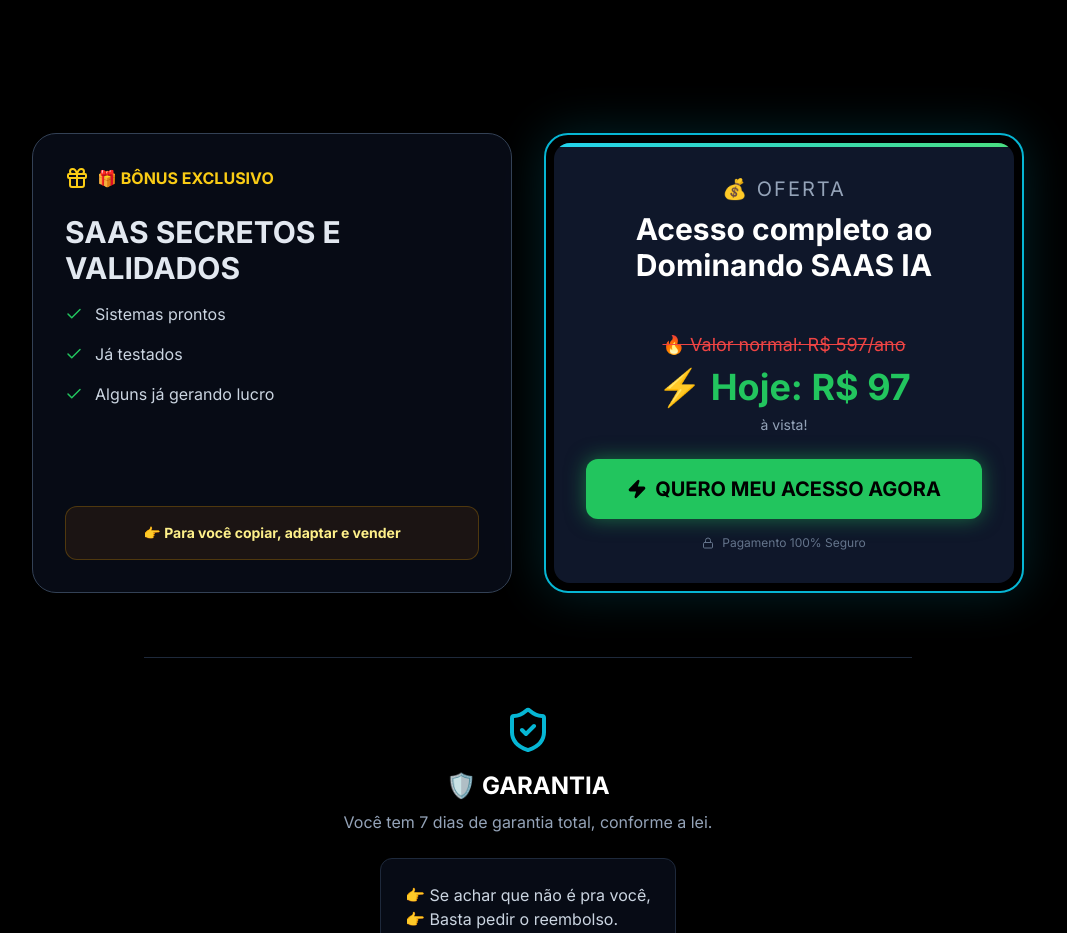
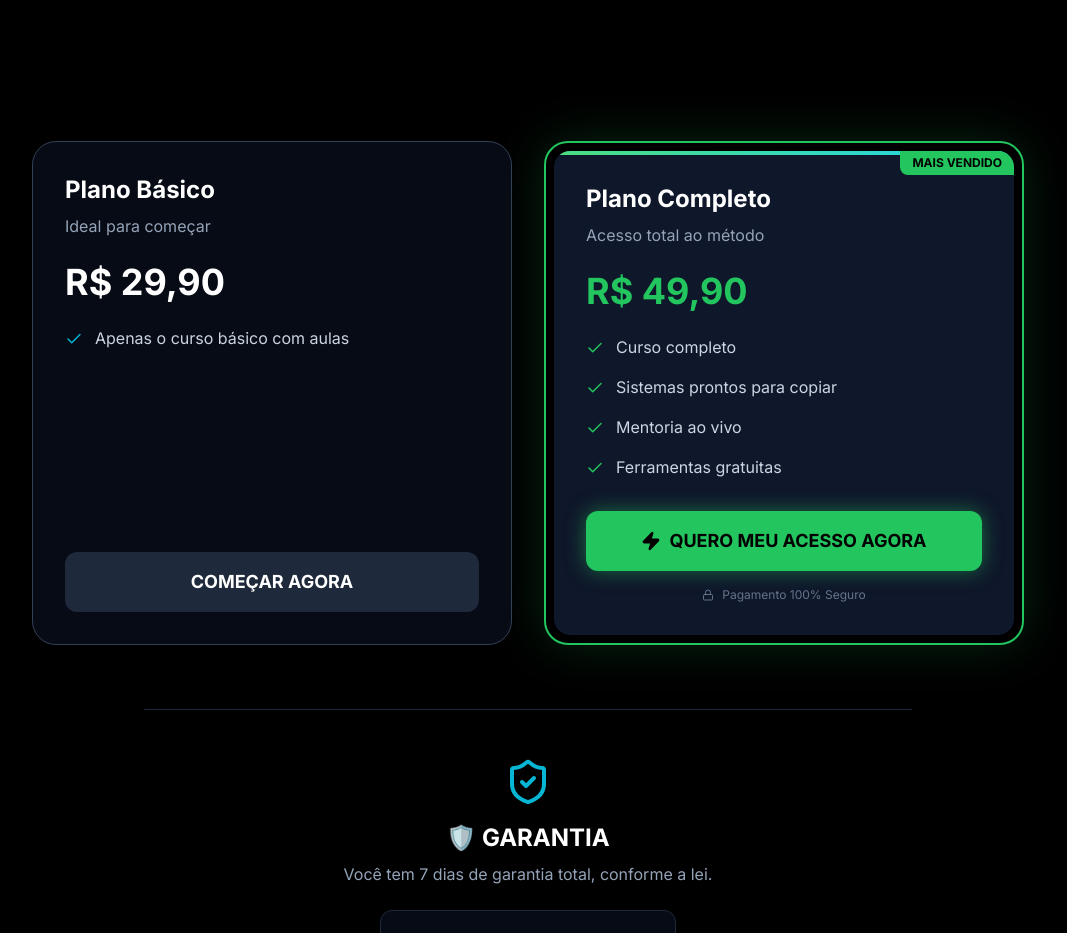
Before and after one commit to sellpayclub/pv-saascomia, a React (Vite) app: page / in a window 1280 px wide. Shown: the part 8920-9853 px from the top of the page, without its empty margins (112-1179 px from the left). Built offline with nearby package versions, Linux system fonts and the light colour scheme.

Commit message:
feat: Update hero and pricing copy
Refine the hero section's main headline to focus on recurrent income and AI-generated apps. Adjust the pricing section to present a "Plano Básico" with a clear price and introductory offering.

```diff
--- a/src/components/Hero.tsx
+++ b/src/components/Hero.tsx
@@ -30,16 +30,12 @@ export const Hero: React.FC = () => {
           </div>
 
           <h1 className="relative z-10 text-3xl md:text-5xl lg:text-6xl font-bold leading-tight font-space tracking-tight text-white headline-shadow">
-            Crie um SAAS com IA em 1 dia — mesmo sem saber programar.
+            Aprenda Criar uma renda recorrente de <span className="text-green-400">10k/mês em até 30 dias</span> vendendo aplicativos feitos por IA!
           </h1>
 
-          <p className="relative z-10 text-lg md:text-2xl text-slate-300 font-light border-l-4 border-cyan-500 pl-4 md:pl-6 leading-relaxed bg-black/40 backdrop-blur-sm rounded-r-lg py-2">
-            construa uma renda recorrente que pode chegar a <span className="text-green-400 font-bold">10k/mês</span> em até 30 dias
-          </p>
-
-          <div className="flex flex-col gap-3 border-t border-slate-800 pt-6 relative z-10">
+          <div className="flex flex-col gap-3 border-t border-slate-800 pt-6 relative z-10 mt-8">
              <div className="flex items-center gap-3 text-slate-300 font-mono text-sm md:text-base">
-                <span className="text-cyan-500">👉</span> Sem código. Sem teoria. Sem achismo.
+                <span className="text-cyan-500">👉</span> Sem código. Sem teoria.
              </div>
              <div className="flex items-center gap-3 text-slate-300 font-mono text-sm md:text-base">
                 <span className="text-cyan-500">👉</span> Copie exatamente o que eu faço e aplique.
--- a/src/components/Pricing.tsx
+++ b/src/components/Pricing.tsx
@@ -1,6 +1,6 @@
 import React from 'react';
 import { motion } from 'framer-motion';
-import { Check, ShieldCheck, Gift, Lock, Zap } from 'lucide-react';
+import { Check, ShieldCheck, Lock, Zap } from 'lucide-react';
 
 export const Pricing: React.FC = () => {
   const handleCheckout = () => {
@@ -13,51 +13,74 @@ export const Pricing: React.FC = () => {
 
         <div className="grid grid-cols-1 md:grid-cols-2 gap-8 items-stretch">
 
-            {/* Bonus Section */}
-            <div className="bg-slate-900/50 border border-slate-700 rounded-3xl p-6 md:p-8 flex flex-col justify-center order-2 md:order-1 backdrop-blur-sm">
-                <div className="inline-flex items-center gap-2 text-yellow-400 font-bold mb-6">
-                    <Gift size={24} />
-                    <span>🎁 BÔNUS EXCLUSIVO</span>
+            {/* Plan 1 */}
+            <div className="bg-slate-900/50 border border-slate-700 rounded-3xl p-8 flex flex-col order-2 md:order-1 backdrop-blur-sm">
+                <h3 className="text-2xl font-bold mb-2 font-space text-white">Plano Básico</h3>
+                <p className="text-slate-400 mb-6">Ideal para começar</p>
+
+                <div className="mb-6">
+                    <div className="flex items-end gap-2">
+                        <span className="text-4xl text-white font-bold">R$ 29,90</span>
+                    </div>
                 </div>
-                <h3 className="text-2xl md:text-3xl font-bold mb-4 font-space">SAAS SECRETOS E VALIDADOS</h3>
-                <ul className="space-y-4 mb-8">
-                    <li className="flex items-center gap-3 text-slate-300">
-                        <Check className="text-green-500" size={18} /> Sistemas prontos
-                    </li>
-                    <li className="flex items-center gap-3 text-slate-300">
-                        <Check className="text-green-500" size={18} /> Já testados
-                    </li>
-                    <li className="flex items-center gap-3 text-slate-300">
-                        <Check className="text-green-500" size={18} /> Alguns já gerando lucro
+
+                <ul className="space-y-4 mb-8 flex-1">
+                    <li className="flex items-start gap-3 text-slate-300">
+                        <Check className="text-cyan-500 shrink-0 mt-1" size={18} />
+                        <span>Apenas o curso básico com aulas</span>
                     </li>
                 </ul>
-                <div className="mt-auto p-4 bg-yellow-900/20 border border-yellow-600/30 rounded-xl text-yellow-200 text-sm font-bold text-center">
-                    👉 Para você copiar, adaptar e vender
-                </div>
+
+                <button
+                    onClick={handleCheckout}
+                    className="w-full py-4 bg-slate-800 hover:bg-slate-700 text-white font-bold text-lg rounded-xl transition-all flex items-center justify-center gap-2 cursor-pointer"
+                >
+                    COMEÇAR AGORA
+                </button>
             </div>
 
-            {/* Main Offer */}
+            {/* Plan 2 */}
             <motion.div
                 whileHover={{ scale: 1.02 }}
-                className="bg-black border-2 border-cyan-500 rounded-3xl p-2 shadow-[0_0_50px_rgba(6,182,212,0.2)] order-1 md:order-2"
+                className="bg-black border-2 border-green-500 rounded-3xl p-2 shadow-[0_0_50px_rgba(34,197,94,0.2)] order-1 md:order-2"
             >
-                <div className="bg-slate-900 h-full rounded-2xl p-8 text-center flex flex-col relative overflow-hidden">
-                    <div className="absolute top-0 inset-x-0 h-1 bg-gradient-to-r from-cyan-400 to-green-400" />
+                <div className="bg-slate-900 h-full rounded-2xl p-8 flex flex-col relative overflow-hidden">
+                    <div className="absolute top-0 inset-x-0 h-1 bg-gradient-to-r from-green-400 to-cyan-400" />
+                    <div className="absolute top-0 right-0 bg-green-500 text-black text-xs font-bold px-3 py-1 rounded-bl-lg">
+                        MAIS VENDIDO
+                    </div>
 
-                    <h3 className="text-xl text-slate-400 uppercase tracking-widest mb-2">💰 OFERTA</h3>
-                    <h2 className="text-3xl font-bold font-space text-white mb-6">Acesso completo ao Dominando SAAS IA</h2>
+                    <h3 className="text-2xl font-bold font-space text-white mb-2">Plano Completo</h3>
+                    <p className="text-slate-400 mb-6">Acesso total ao método</p>
 
-                    <div className="my-6">
-                        <p className="text-red-500 line-through text-lg">🔥 Valor normal: R$ 597/ano</p>
-                        <div className="flex flex-col items-center justify-center gap-2 mt-2">
-                            <span className="text-4xl text-green-500 font-bold">⚡ Hoje: R$ 97</span>
-                            <span className="text-sm text-slate-400">à vista!</span>
+                    <div className="mb-6">
+                        <div className="flex items-end gap-2">
+                            <span className="text-4xl text-green-500 font-bold">R$ 49,90</span>
                         </div>
                     </div>
 
+                    <ul className="space-y-4 mb-8 flex-1">
+                        <li className="flex items-start gap-3 text-slate-300">
+                            <Check className="text-green-500 shrink-0 mt-1" size={18} />
+                            <span>Curso completo</span>
+                        </li>
+                        <li className="flex items-start gap-3 text-slate-300">
+                            <Check className="text-green-500 shrink-0 mt-1" size={18} />
+                            <span>Sistemas prontos para copiar</span>
+                        </li>
+                        <li className="flex items-start gap-3 text-slate-300">
+                            <Check className="text-green-500 shrink-0 mt-1" size={18} />
+                            <span>Mentoria ao vivo</span>
+                        </li>
+                        <li className="flex items-start gap-3 text-slate-300">
+                            <Check className="text-green-500 shrink-0 mt-1" size={18} />
+                            <span>Ferramentas gratuitas</span>
+                        </li>
+                    </ul>
+
                     <button
                         onClick={handleCheckout}
-                        className="w-full py-4 bg-green-500 hover:bg-green-400 text-black font-bold text-xl rounded-xl shadow-[0_0_20px_rgba(34,197,94,0.5)] transition-all mb-4 flex items-center justify-center gap-2 cursor-pointer"
+                        className="w-full py-4 bg-green-500 hover:bg-green-400 text-black font-bold text-lg rounded-xl shadow-[0_0_20px_rgba(34,197,94,0.5)] transition-all mb-4 flex items-center justify-center gap-2 cursor-pointer"
                     >
                         <Zap fill="black" size={20} /> QUERO MEU ACESSO AGORA
                     </button>
```
